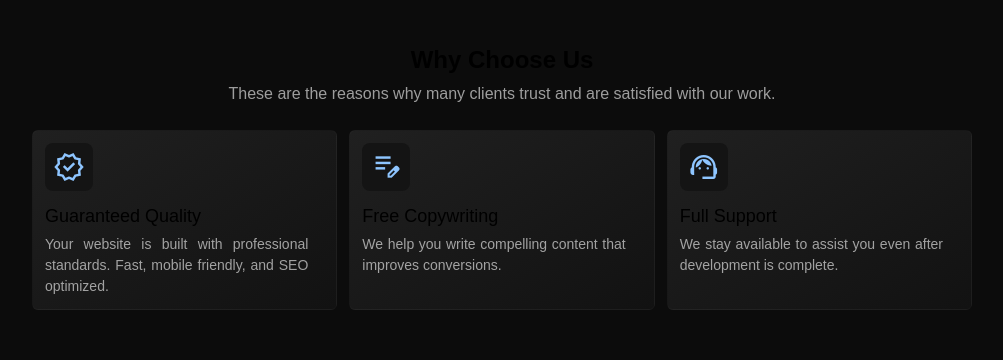
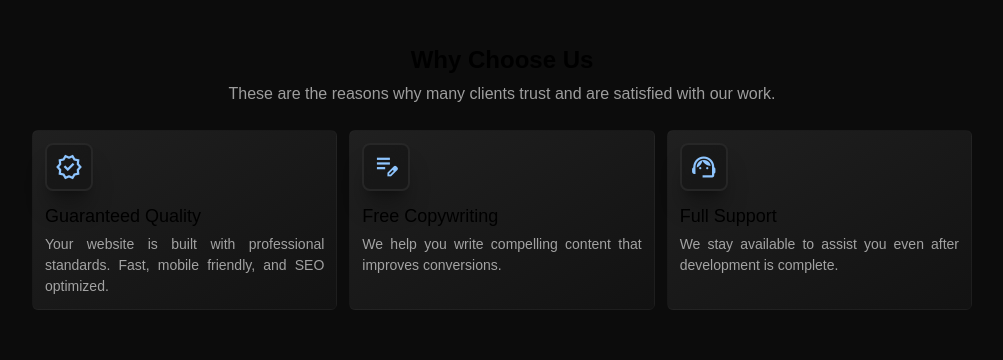
Before and after one commit to salman-setiawan/SAIA, a React (Vite) app: page / in a window 1280 px wide. Shown: the part 1920-2280 px from the top of the page, without its empty margins (138-1141 px from the left). Built offline with nearby package versions, Linux system fonts and the light colour scheme; a web font is replaced by a local one.

Commit message:
improving icon section

```diff
--- a/src/components/CardBenefit.jsx
+++ b/src/components/CardBenefit.jsx
@@ -3,16 +3,13 @@ import { cardSpecs, paragraphSmallText, textHeading3 } from '../data/uiStyle'
 
 const CardBenefit = ({ icon, label, desc }) => {
   return (
-    <div className={`${cardSpecs} flex flex-col gap-y-3`}>
-      <div className={`bg-[#141414] rounded-lg p-2 w-fit flex justify-center items-center`}>
-        <span
-          className="material-symbols-outlined text-[#8EC5FF]"
-          style={{ fontSize: '32px', fontVariationSettings: "'opsz' 32" }}
-        >
-          {icon || 'workspace_premium'}
+    <div className={`${cardSpecs} relative flex flex-col gap-y-3`}>
+      <div className={`bg-[#141414]/60 border-2 border-neutral-300/8 backdrop-blur rounded-lg p-2 w-fit flex justify-center items-center shadow-xl shadow-black/30`}>
+        <span className="material-symbols-outlined text-blue-300" style={{ fontSize: '28px' }}>
+          {icon}
         </span>
       </div>
-      <div className="space-y-1 pr-4">
+      <div className="space-y-1">
         <div className={textHeading3}>{label}</div>
         <div className={paragraphSmallText}>{desc}</div>
       </div>
```
